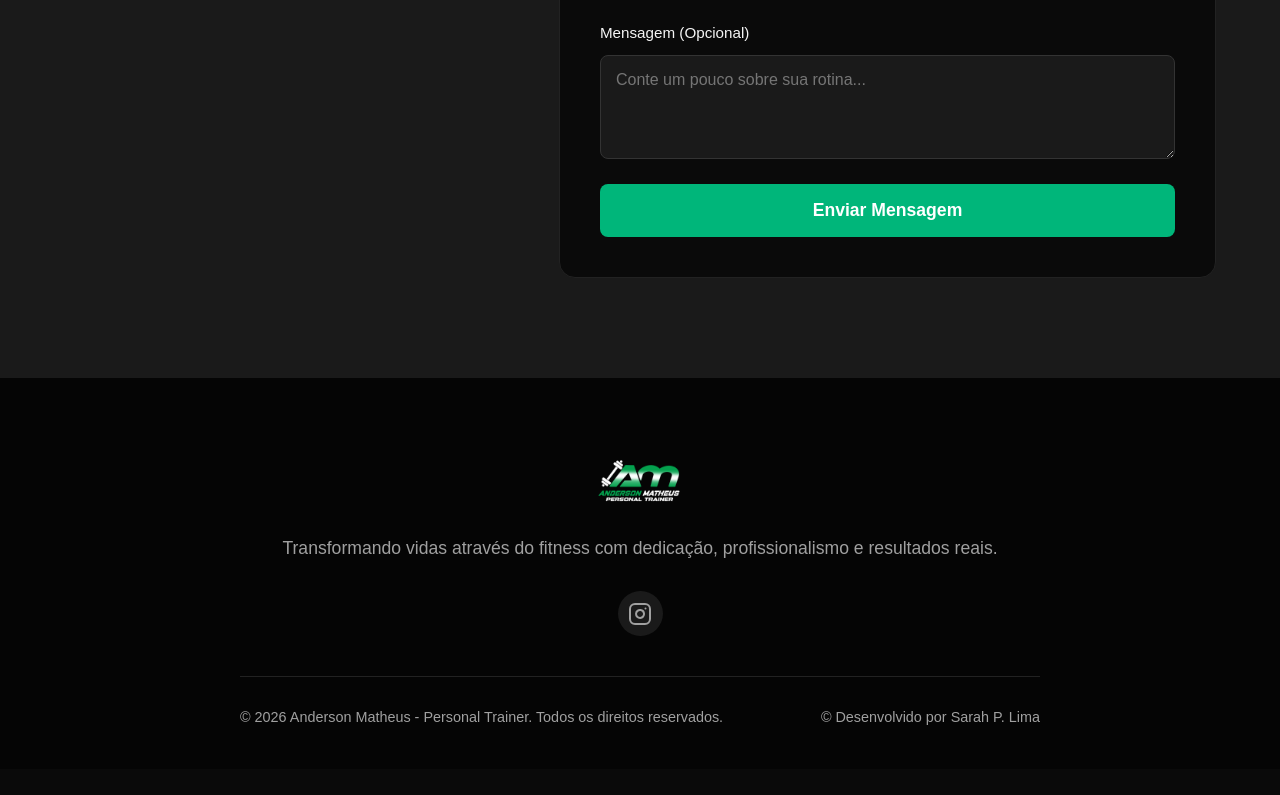
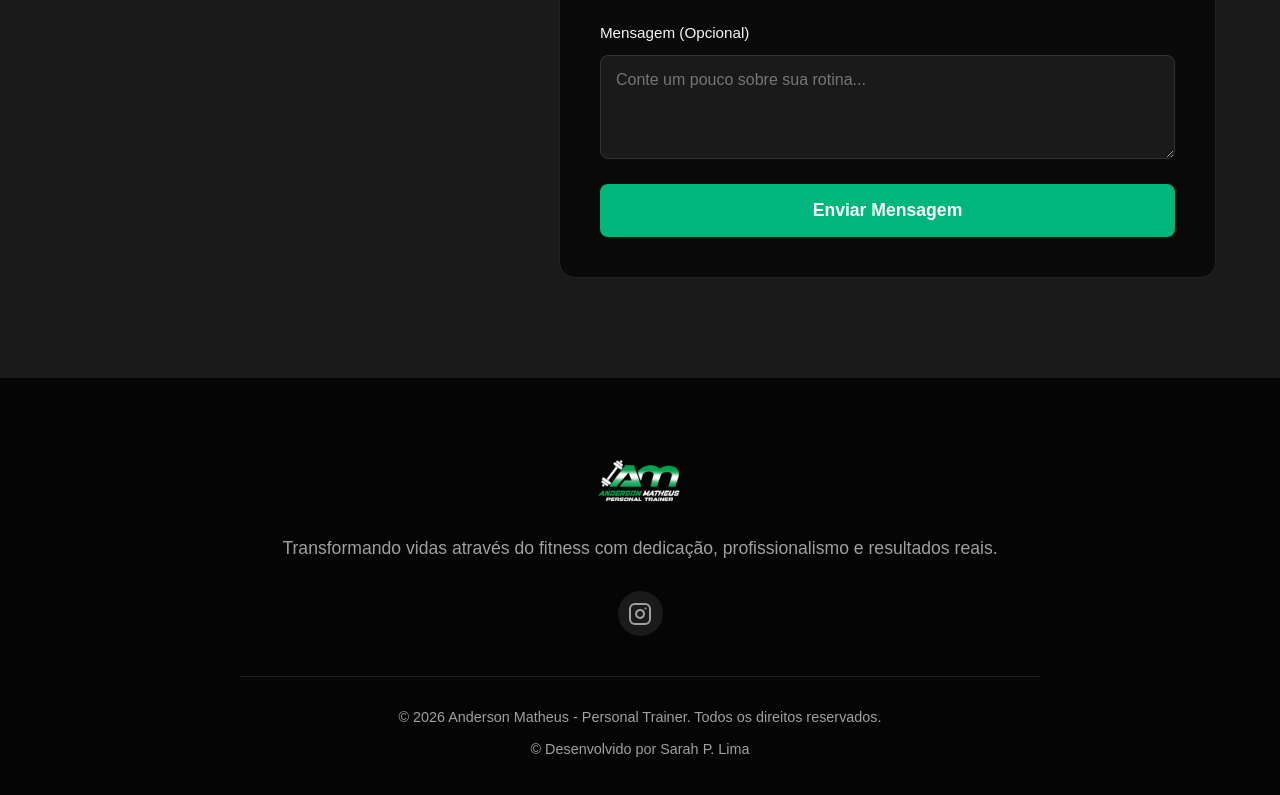
Before and after one commit to sarahlimadev/site-personal, a plain HTML site: page index.html in a window 1280 px wide. Shown: the part 5220-6015 px from the top of the page. Before the commit the page ends 5989 px from the top, so only its background shows below. Drawn offline with Linux system fonts and the light colour scheme.

Commit message:
ajustando copy

```diff
--- a/estilo/style.css
+++ b/estilo/style.css
@@ -63,10 +63,8 @@ h4,
 
 .chamada {
     flex: 1;
-    /* Força a caixa do botão a ter o mesmo tamanho da caixa da logo na direita */
     display: flex;
     justify-content: flex-end;
-    /* Mantém o botão colado na ponta direita */
 }
 
 .menu a {
@@ -647,7 +645,8 @@ h4,
     color: var(--cor-texto-secundario);
     font-size: 0.9rem;
     display: flex;
-    justify-content: space-between;
+    justify-content: center;
+    flex-direction: column;
     flex-wrap: wrap;
     gap: 10px;
 }
```
